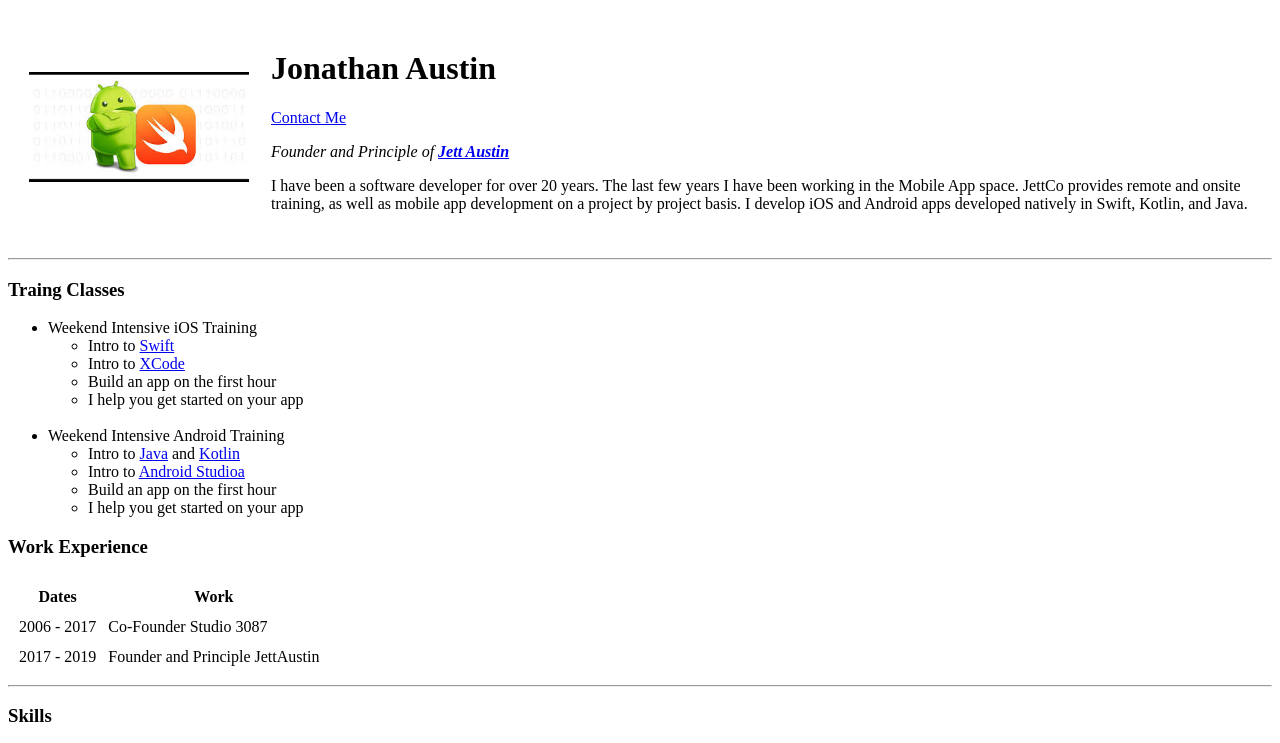
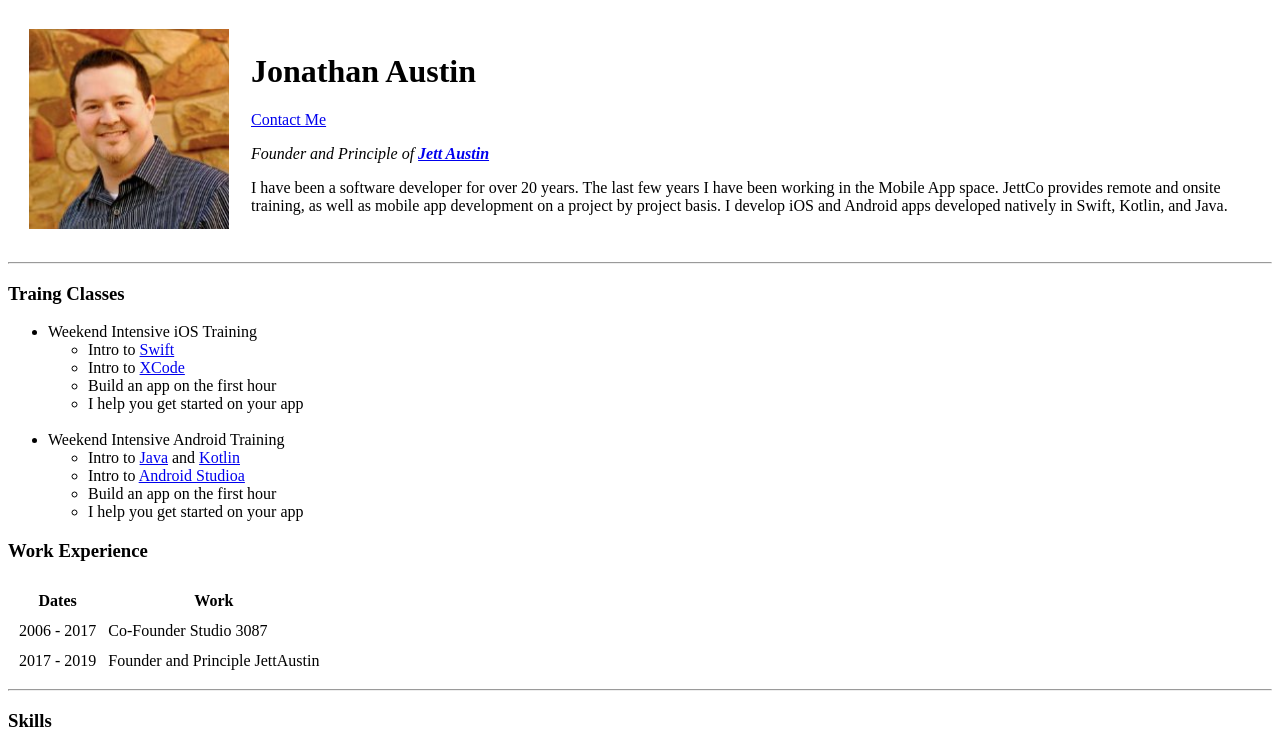
Before and after one commit to jonathan3087/cv, a plain HTML site: page index.html in a window 1280 px wide. Shown: the top 743 px of the page. Drawn offline with Linux system fonts and the light colour scheme.

Commit message:
Update index with new profile picture

```diff
--- a/index.html
+++ b/index.html
@@ -11,10 +11,10 @@
 <body>
   <table cellspacing=20>
     <td><img
-      src="images/images.jpeg"
-      alt="Swift Logo"
-      width="220px"
-      height="110px"></td>
+      src="images/profilepic.png"
+      alt="My profile picture"
+      width="200px"
+      height="200px"></td>
     <td><h1>Jonathan Austin</h1>
     <p><a href="contactme.html">Contact Me</a></p>
     <p><em>Founder and Principle of <strong><a href="https://www.studio3087.com">Jett Austin</a></strong></em></p>
```
